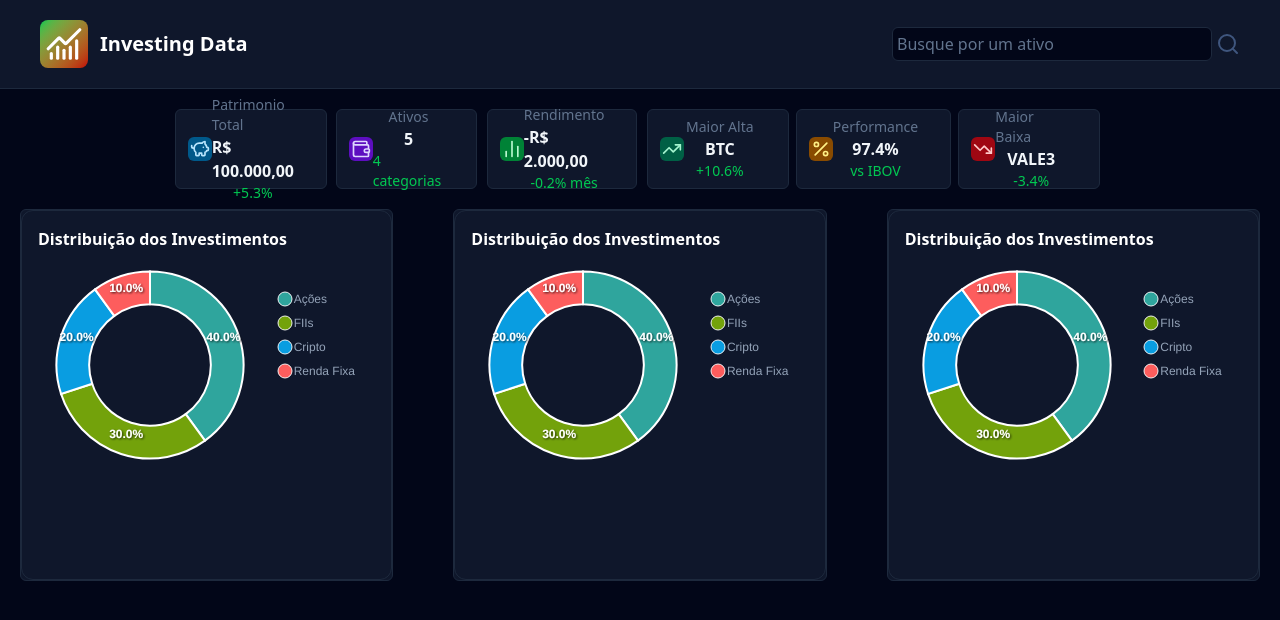
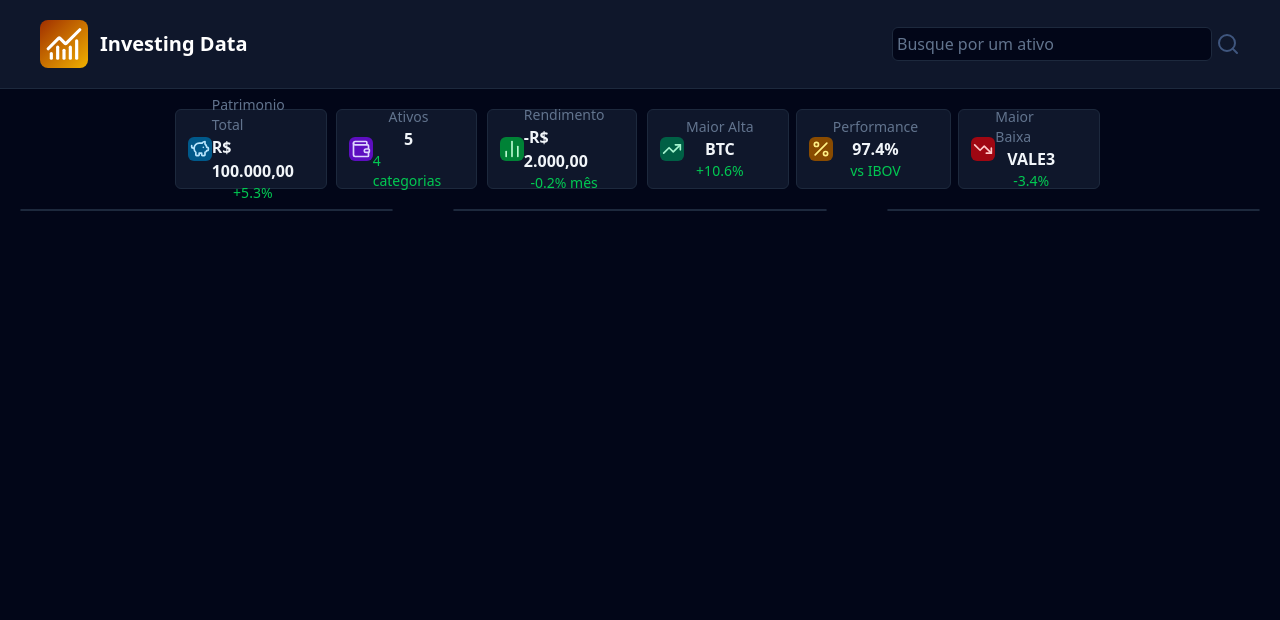
Before and after one commit to Victor-Avilla/Dashboard-de-Investimentos, a React (Vite) app: page / in a window 1280 px wide. Shown: the top 620 px of the page. Built offline with nearby package versions, Linux system fonts and the light colour scheme.

Commit message:
fix: descontinuação da biblioteca ApexCharts

```diff
--- a/src/components/Charts.jsx
+++ b/src/components/Charts.jsx
@@ -1,31 +1,6 @@
-import ReactApexChart from 'react-apexcharts'
 
-export default function ChartsConfig({ title, type, series, categories }) {
 
-    const options = {
+export default function ChartsConfig({ title, type, series, categories,colors }) {
 
-        chart: {
-            background: "transparent",
-            toolbar: { show: false }, // remove botões extras
-        },
-        labels: categories, // útil no caso de donut/pizza
-        xaxis: {
-            categories: categories, // útil no caso de linha/coluna
-            labels: { style: { colors: "#94a3b8" } }, // cinza claro
-        },
-        yaxis: {
-            labels: { style: { colors: "#94a3b8" } },
-        },
-        legend: {
-            labels: { colors: "#94a3b8" },
-        },
-        theme: { mode: "dark" },
-    };
 
-    return (
-        <div className="bg-slate-900 border border-slate-800 rounded-xl p-4">
-            <h2 className="text-white font-bold mb-3">{title}</h2>
-            <ReactApexChart type={type} series={series} options={options} height={300} />
-        </div>
-    );
 }
--- a/src/components/Dashboard.jsx
+++ b/src/components/Dashboard.jsx
@@ -6,12 +6,6 @@ function Dashboard() {
 
             <div className=" bg-slate-900 rounded-md border border-slate-800">
 
-            <ChartsConfig
-                title="Distribuição dos Investimentos"
-                type="donut"
-                series={[40, 30, 20, 10]} // valores
-                categories={["Ações", "FIIs", "Cripto", "Renda Fixa"]} // labels
-            />
 
             </div>
 
--- a/src/components/Header.jsx
+++ b/src/components/Header.jsx
@@ -5,7 +5,7 @@ function Header() {
         <section className='flex justify-between items-center px-5 bg-slate-900 border-b border-slate-800'> {/* bg do header */}
             {/* itens a esquerda */}
             <div className='flex items-center pb-5 pt-5 gap-x-3 md:mx-5'>
-                <div className='flex w-12 h-12 rounded-lg items-center justify-center bg-gradient-to-tl from-red-700 to-green-500 '>
+                <div className='flex w-12 h-12 rounded-lg items-center justify-center bg-gradient-to-tl from-yellow-500 to-orange-800 '>
                     <ChartNoAxesCombined size={38} color='#fff' />
                 </div>
                 <h1 className=' text-xl text-white font-bold '>Investing Data</h1>
```
